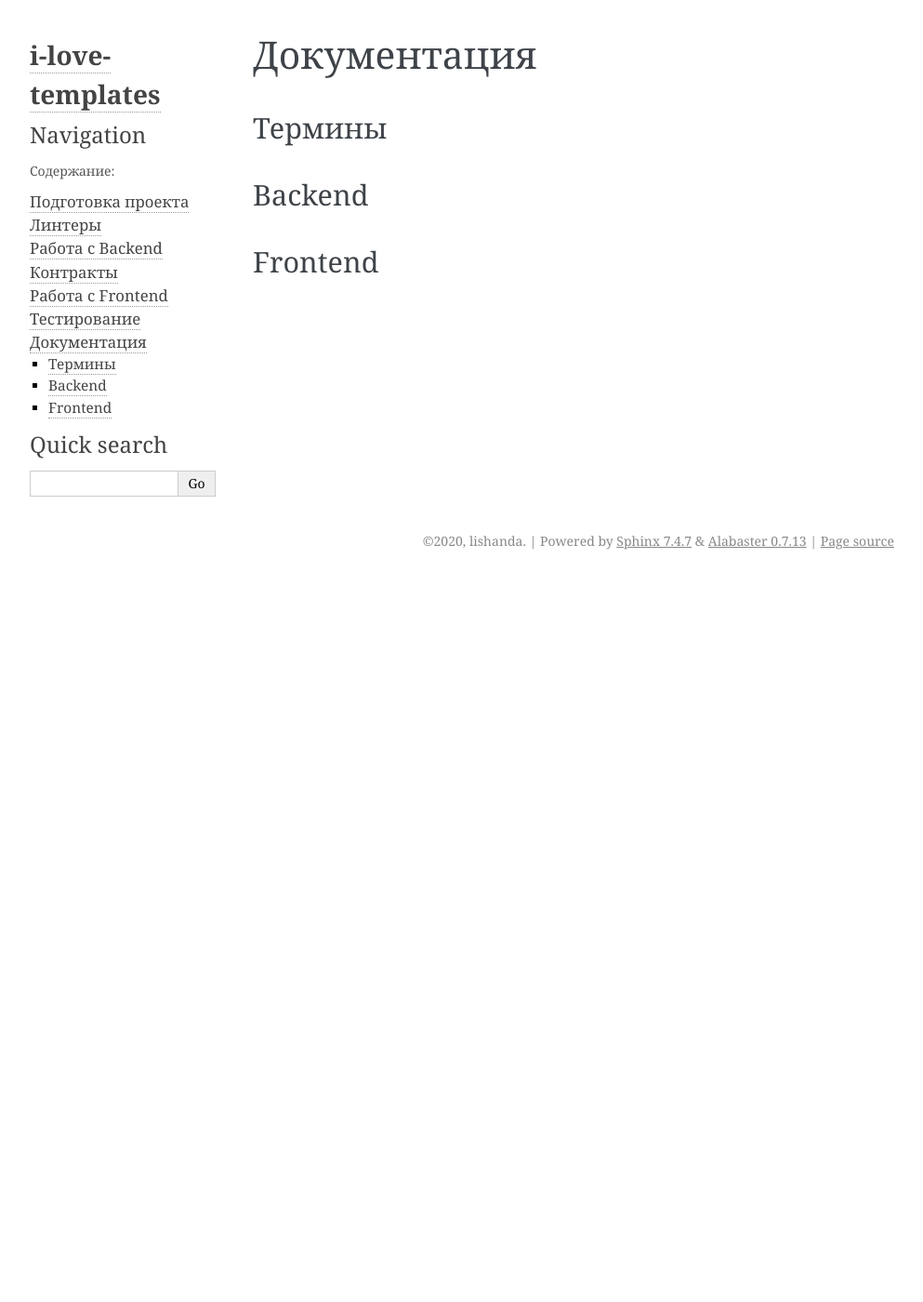
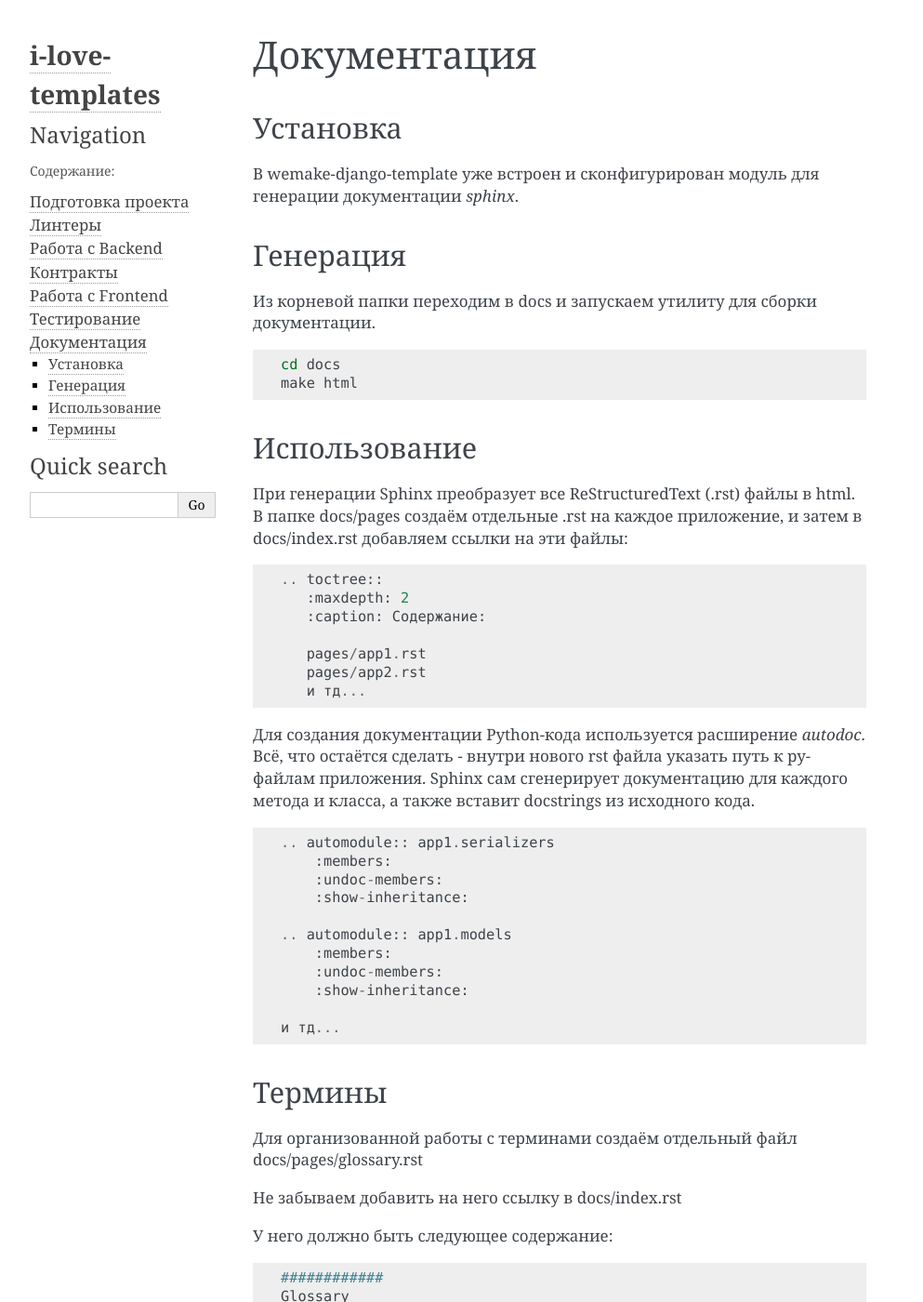
Before and after one commit to lishanda/i-love-templates, a Sphinx documentation site: the page built from docs/pages/documentation.rst, in a window 1280 px wide and 1400 px high. Shown: the whole window at 93% size, without its empty margins (148-1141 px from the left). Built offline with Sphinx 7.4.7, drawn with Linux system fonts in a browser that asks for light colours; some of the changed text lies outside the part shown.

Commit message:
Updated documentation.rst

```diff
--- a/docs/pages/documentation.rst
+++ b/docs/pages/documentation.rst
@@ -1,11 +1,104 @@
 Документация
 ============
+
+Установка
+---------
+
+В wemake-django-template уже встроен и сконфигурирован модуль для генерации
+документации `sphinx`.
+
+Генерация
+---------
+
+Из корневой папки переходим в docs и запускаем утилиту для
+сборки документации.
+
+.. code-block:: bash
+
+    cd docs
+    make html
+
+Использование
+-------------
+
+При генерации Sphinx преобразует все ReStructuredText (.rst)
+файлы в html. В папке docs/pages создаём отдельные .rst
+на каждое приложение, и затем в docs/index.rst добавляем ссылки на эти
+файлы:
+
+.. code-block::
+
+    .. toctree::
+       :maxdepth: 2
+       :caption: Содержание:
+
+       pages/app1.rst
+       pages/app2.rst
+       и тд...
+
+
+Для создания документации Python-кода используется расширение
+`autodoc`.
+Всё, что остаётся сделать - внутри нового rst файла
+указать путь к py-файлам приложения. Sphinx сам сгенерирует
+документацию для каждого метода и класса, а также вставит
+docstrings из исходного кода.
+
+.. code-block::
+
+    .. automodule:: app1.serializers
+        :members:
+        :undoc-members:
+        :show-inheritance:
+
+    .. automodule:: app1.models
+        :members:
+        :undoc-members:
+        :show-inheritance:
+
+    и тд...
 
 Термины
 -------
 
-Backend
--------
+Для организованной работы с терминами создаём отдельный файл
+docs/pages/glossary.rst
 
-Frontend
---------
+Не забываем добавить на него ссылку в docs/index.rst
+
+У него должно быть следующее содержание:
+
+.. code-block::
+
+    ############
+    Glossary
+    ############
+
+
+    .. glossary::
+        Термин1
+            Всё о термине1
+
+        Термин2
+            Всё о термине2
+
+        и тд...
+
+Теперь при каждом упоминании терминов в rst-документации
+и исходном коде, выделяем их специальной конструкцией
+
+.. code-block::
+
+    Пример в документации:
+    >> some_document.rst
+
+    Я пишу документацию и использую :term:`Термин1`.
+
+    Пример в коде:
+    >> model.py
+
+    class MyModel(models.Model):
+    """This model represents :term:`Термин2` entity."""
+
+При генерации документации любое упоминание термина создаст
+ссылку на глоссарий.
```
